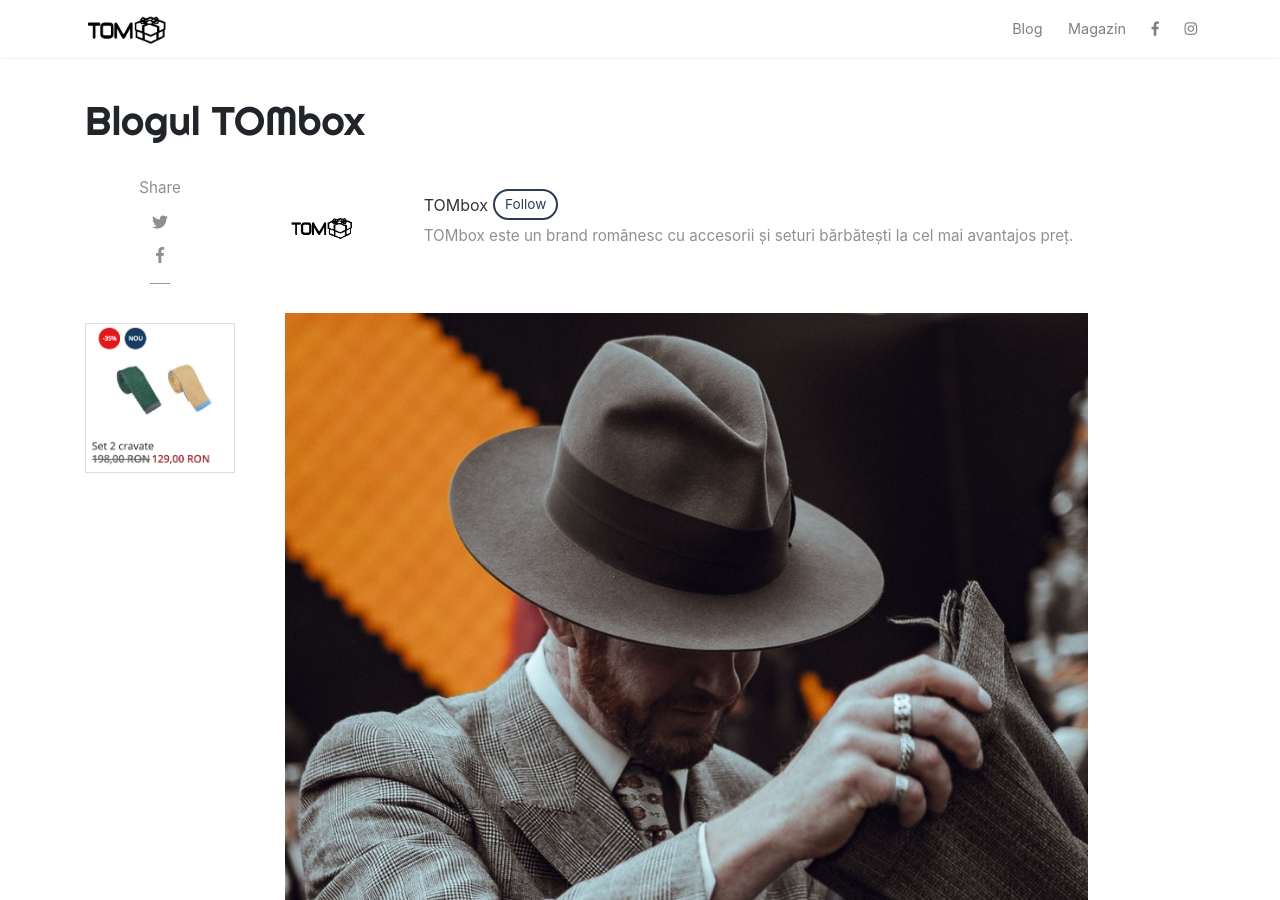
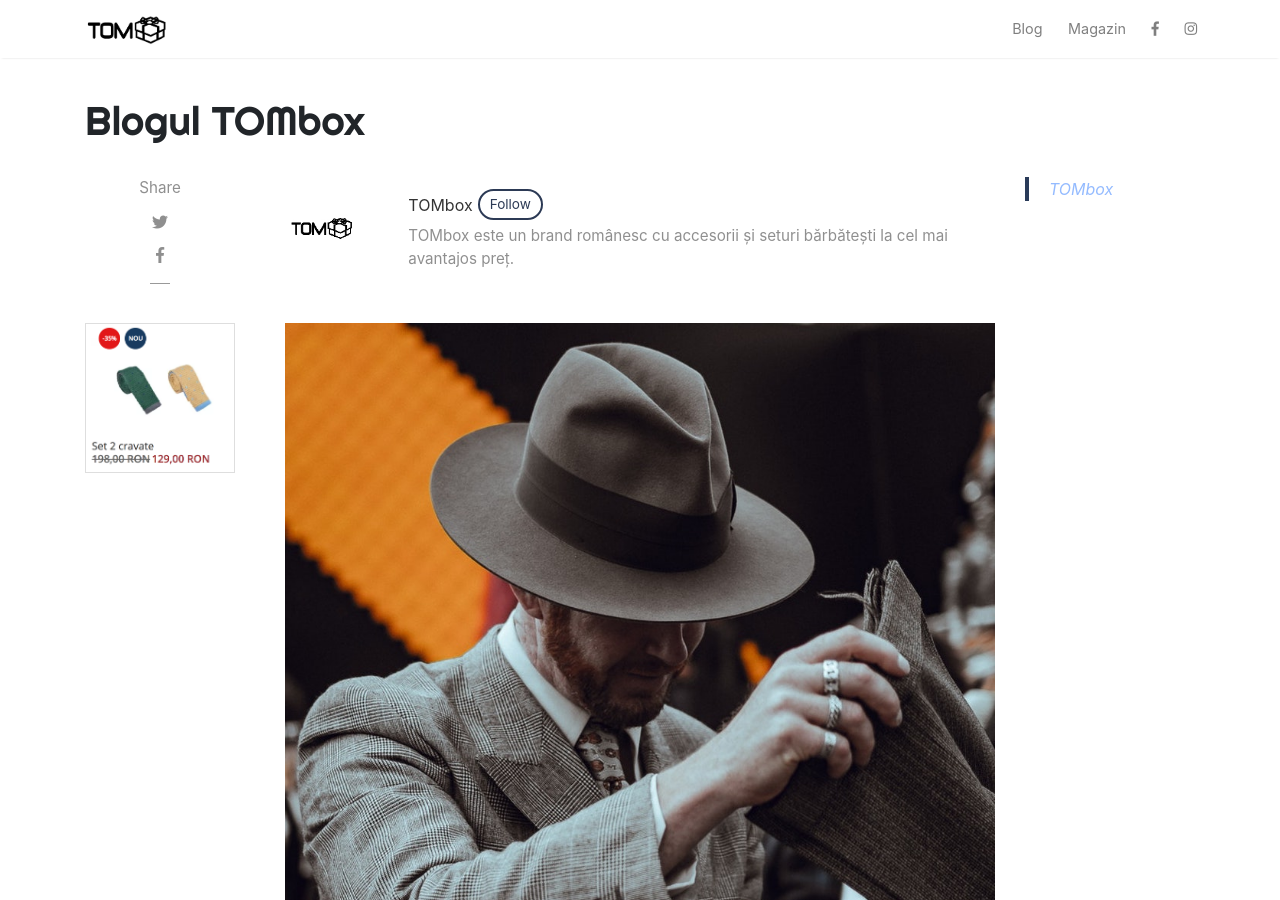
Before and after one commit to rarestoma/rarestoma.github.io, a Jekyll site: the page built from _posts/2019-02-06-reguli-majore-costum.md, in a window 1280 px wide and 900 px high. Built offline with Jekyll 4.4.1, drawn with Linux system fonts in a browser that asks for light colours; nearby versions of some CDN libraries; comment, search, counter and statistics services are not loaded.

Commit message:
Added Facebook page

```diff
--- a/_layouts/post.html
+++ b/_layouts/post.html
@@ -37,9 +37,13 @@ post_class: post-template
   gtag('config', 'UA-128434614-1');
 </script>
 
+
+
 {% seo %}
 <meta name="keywords" content="{{ page.keywords }}">
 
+<div id="fb-root"></div>
+<script async defer src="https://connect.facebook.net/ro_RO/sdk.js#xfbml=1&version=v3.2"></script>
 </head>
 
 {% if jekyll.environment == 'production' %}
@@ -148,7 +152,7 @@ post_class: post-template
 			<!-- Post -->
 					{% assign author = site.authors[page.author] %}
 
-			<div class="col-md-9 flex-first flex-md-unordered">
+			<div class="col-md-8">
 				<div class="mainheading">
 
 									<!-- Author Box -->
@@ -214,6 +218,10 @@ post_class: post-template
 
 			</div>
 			<!-- End Post -->
+
+      <div class="col-md-2">
+        <div class="fb-page" data-href="https://www.facebook.com/tomboxshop/" data-tabs="timeline" data-small-header="false" data-adapt-container-width="true" data-hide-cover="false" data-show-facepile="true"><blockquote cite="https://www.facebook.com/tomboxshop/" class="fb-xfbml-parse-ignore"><a href="https://www.facebook.com/tomboxshop/">TOMbox</a></blockquote></div>
+      </div>
 
 		</div>
 	</div>
```
Also changed, not shown: 8 other files.
